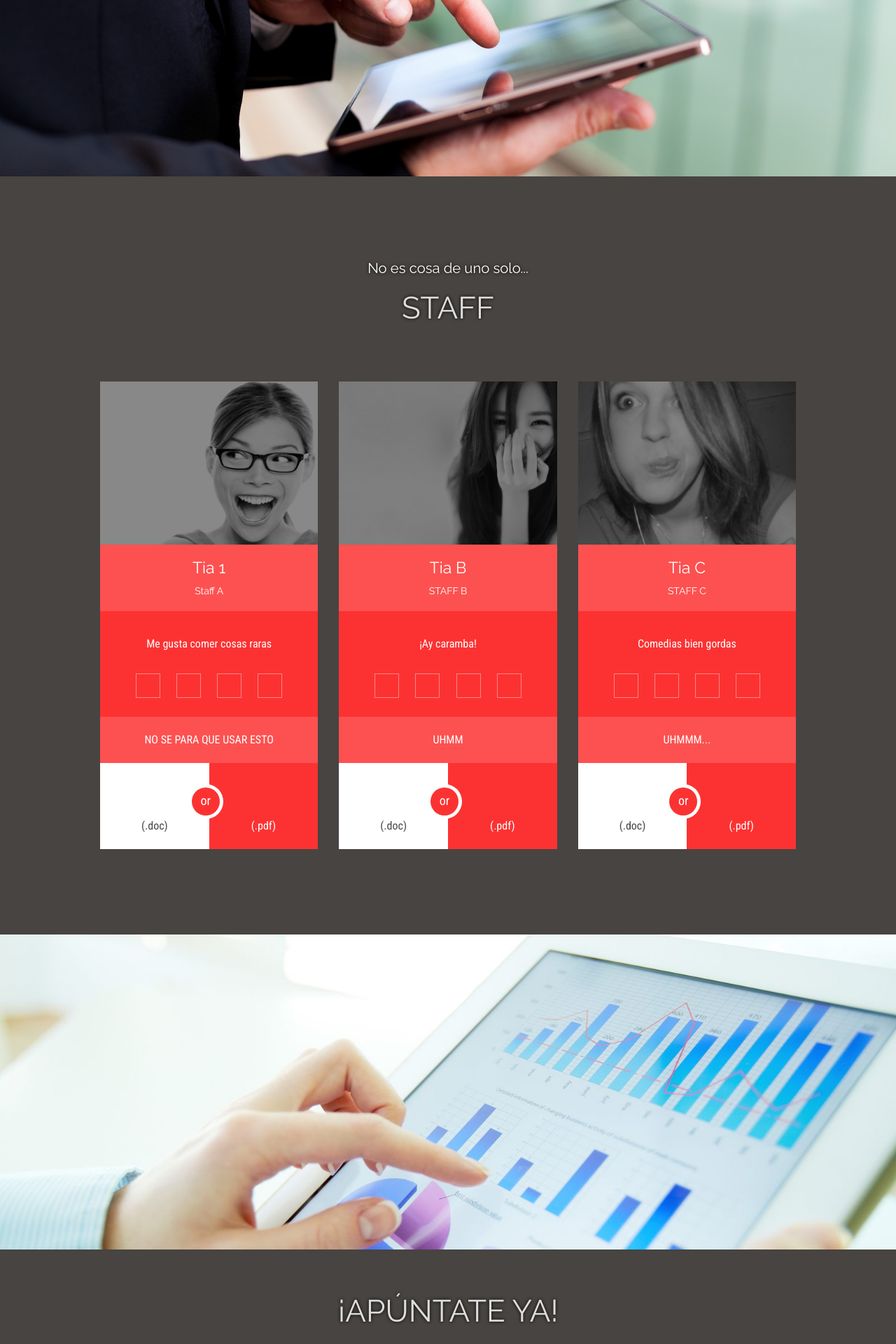
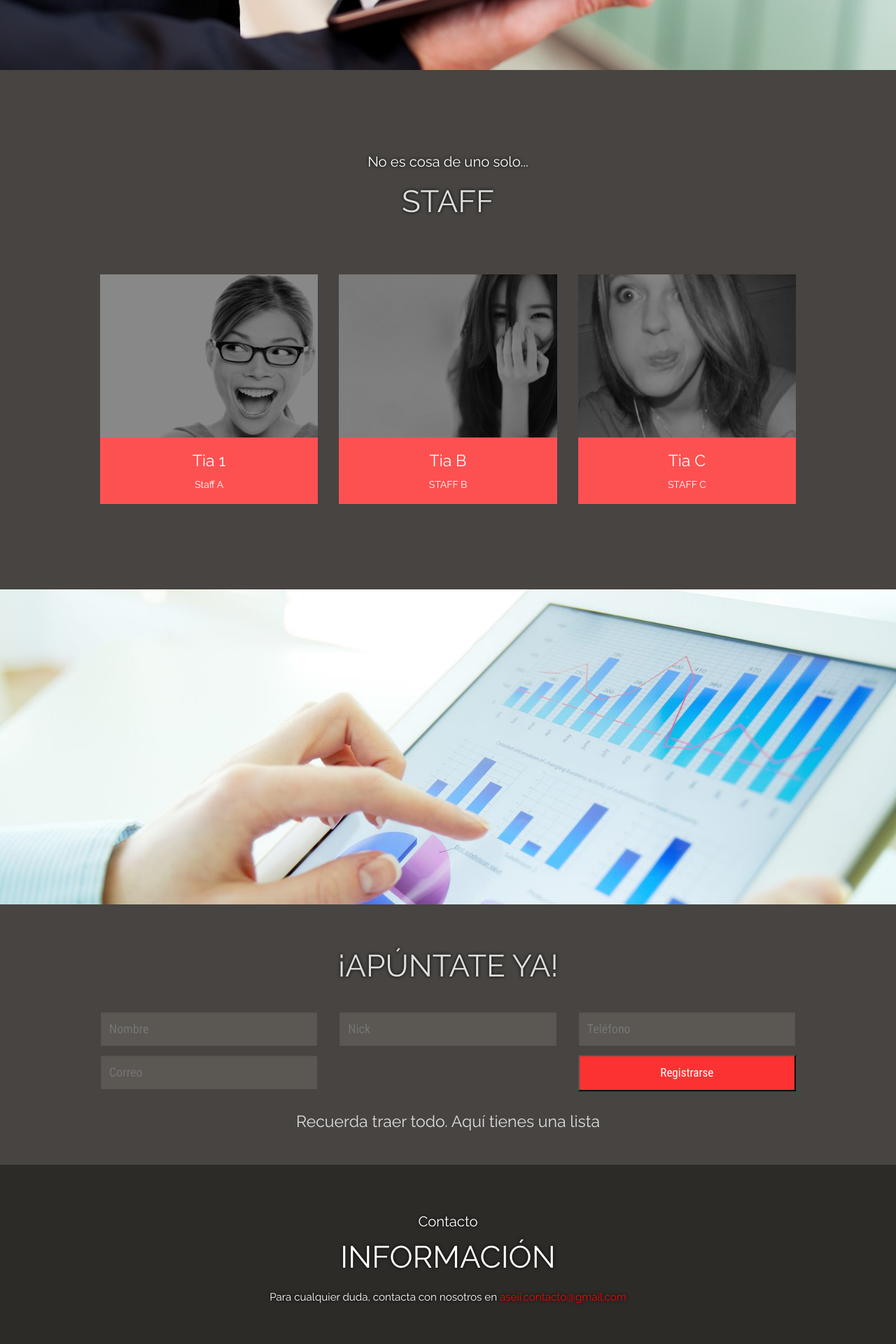
Before and after one commit to ndrs92/Technium-Web, a PHP site: page / in a window 1280 px wide. Shown: the part 4518-6438 px from the top of the page at 70% size. Run offline with PHP 8.4, Linux system fonts and the light colour scheme; some libraries are stand-ins or nearby versions; some web fonts are replaced.

Commit message:
Fixed a lot of bugs in icons, something more

```diff
--- a/index.html
+++ b/index.html
@@ -91,10 +91,9 @@
 
 
 <section class="hero-base">
-   <div class="row fade-element">
+   <div class="row ">
       <div class="twelve columns text-center">
-         <img src="images/logo_small.png" alt="Proline" />
-         <p>Molaría hacer una cuenta atrás aquí. Work in progress</p>
+         <h1>X de Abril de 2014</h1>
       </div>
    </div>
 </section>
@@ -104,7 +103,7 @@
 
 
 <section class="service" id="pro-services">
-   <div class="row fade-element">
+   <div class="row ">
       <div class="twelve text-center columns">
 
          <h3><small>Gaming. Dev. Knowledge</small></h3>
@@ -148,11 +147,218 @@
             <div class="center-list mt30">
                <h4>Más</h4>
                <ul class="icocheck">
-                  <li>&nbsp; Cafetería</li>
-                  <li>&nbsp; Ocio</li>
-                  <li>&nbsp; Deporte?</li>
-                  <li>&nbsp; ni idea</li>
-                  <li>&nbsp; ni idea</li>
+
+
+                  <a class="open-project" data-project="31" href="#project31"><li>&nbsp; Cafetería</li> </a>
+
+
+                  <div class="project-window" id="showcase31">
+                     <div class="row collapse content">
+                        <div class="twelve columns">
+                           <header>
+                              <a class="close-project-window" href="#work" title="close"><i><img src="images/close.png" /></i></a>
+                              <h3>Cafetería</h3>
+                           </header>
+                           <article class="">
+                              <div class="row collapse">
+                                 <div class="five columns p20">
+                                    <hr>
+                                    <div class="row collapse mt20">
+                                       <div class="six mobile-two columns">
+                                          <ul class="no-bullet">
+                                             <li></i> Rellenar </li>
+
+                                          </ul>
+                                       </div>
+                                       <div class="six mobile-two columns">
+                                          <ul class="no-bullet">
+                                             <li>Con info</li>
+
+                                          </ul>
+                                       </div>
+                                    </div>
+                                    <hr>
+                                    <ul class="tags">
+                                       <li><i class="icon-tags"></i> Tags : </li>
+                                       <li><a href="#">Ya</a></li>
+                                       <li><a href="#">veremos</a></li>
+                                       <li><a href="#">que</a></li>
+                                       <li><a href="#">uso</a></li>
+                                       <li><a href="#">tienen</a></li>
+                                    </ul>
+                                    <hr>
+                                    <div class="text-center"><a class="button expand">Botonaco</a></div>
+                                 </div>
+                                 <div class="seven columns text-center p20">
+                                    <div class="cycle-slideshow animate"
+                                    data-cycle-fx="scrollHorz"
+                                    data-cycle-pause-on-hover="true"
+                                    data-cycle-speed="1000"
+                                    data-cycle-timeout="2000"
+                                    data-cycle-prev=".prev"
+                                    data-cycle-next=".next"
+                                    data-cycle-easing="easeInExpo"
+                                    >
+                                    <a class="prev"><img height=64px width=64px src="images/arrow_left.png" /></span></a>
+                                    <a class="next"><img height=64px width=64px src="images/arrow_right.png" /></a>
+                                    <img src="images/feat-lrg-01.jpg" alt="" />
+                                    <img src="images/feat-lrg-02.jpg" alt="" />
+                                    <img src="images/feat-lrg-03.jpg" alt="" />
+                                 </div>
+                              </div>
+                           </div>
+                        </article>
+                     </div>
+                  </div>
+                  <!-- END.INNER-->
+               </div>
+
+
+
+               <a class="open-project" data-project="32" href="#project32"><li>&nbsp; Ocio</li> </a>
+
+
+
+               <div class="project-window" id="showcase32">
+                  <div class="row collapse content">
+                     <div class="twelve columns">
+                        <header>
+                           <a class="close-project-window" href="#work" title="close"><i><img src="images/close.png" /></i></a>
+                           <h3>Ocio</h3>
+                        </header>
+                        <article class="">
+                           <div class="row collapse">
+                              <div class="five columns p20">
+                                 <hr>
+                                 <div class="row collapse mt20">
+                                    <div class="six mobile-two columns">
+                                       <ul class="no-bullet">
+                                          <li></i> Rellenar </li>
+
+                                       </ul>
+                                    </div>
+                                    <div class="six mobile-two columns">
+                                       <ul class="no-bullet">
+                                          <li>Con info</li>
+
+                                       </ul>
+                                    </div>
+                                 </div>
+                                 <hr>
+                                 <ul class="tags">
+                                    <li><i class="icon-tags"></i> Tags : </li>
+                                    <li><a href="#">Ya</a></li>
+                                    <li><a href="#">veremos</a></li>
+                                    <li><a href="#">que</a></li>
+                                    <li><a href="#">uso</a></li>
+                                    <li><a href="#">tienen</a></li>
+                                 </ul>
+                                 <hr>
+                                 <div class="text-center"><a class="button expand">Botonaco</a></div>
+                              </div>
+                              <div class="seven columns text-center p20">
+                                 <div class="cycle-slideshow animate"
+                                 data-cycle-fx="scrollHorz"
+                                 data-cycle-pause-on-hover="true"
+                                 data-cycle-speed="1000"
+                                 data-cycle-timeout="2000"
+                                 data-cycle-prev=".prev"
+                                 data-cycle-next=".next"
+                                 data-cycle-easing="easeInExpo"
+                                 >
+                                 <a class="prev"><img height=64px width=64px src="images/arrow_left.png" /></a>
+                                 <a class="next"><img height=64px width=64px src="images/arrow_right.png" /></a>
+                                 <img src="images/feat-lrg-01.jpg" alt="" />
+                                 <img src="images/feat-lrg-02.jpg" alt="" />
+                                 <img src="images/feat-lrg-03.jpg" alt="" />
+                              </div>
+                           </div>
+                        </div>
+                     </article>
+                  </div>
+               </div>
+               <!-- END.INNER-->
+            </div>
+
+
+
+
+
+
+
+
+
+            <a class="open-project" data-project="33" href="#project33"><li>&nbsp; Deporte</li> </a>
+
+
+            <div class="project-window" id="showcase33">
+               <div class="row collapse content">
+                  <div class="twelve columns">
+                     <header>
+                        <a class="close-project-window" href="#work" title="close"><i><img src="images/close.png" /></i></a>
+                        <h3>Deporte</h3>
+                     </header>
+                     <article class="">
+                        <div class="row collapse">
+                           <div class="five columns p20">
+                              <hr>
+                              <div class="row collapse mt20">
+                                 <div class="six mobile-two columns">
+                                    <ul class="no-bullet">
+                                       <li></i> Rellenar </li>
+
+                                    </ul>
+                                 </div>
+                                 <div class="six mobile-two columns">
+                                    <ul class="no-bullet">
+                                       <li>Con info</li>
+
+                                    </ul>
+                                 </div>
+                              </div>
+                              <hr>
+                              <ul class="tags">
+                                 <li><i class="icon-tags"></i> Tags : </li>
+                                 <li><a href="#">Ya</a></li>
+                                 <li><a href="#">veremos</a></li>
+                                 <li><a href="#">que</a></li>
+                                 <li><a href="#">uso</a></li>
+                                 <li><a href="#">tienen</a></li>
+                              </ul>
+                              <hr>
+                              <div class="text-center"><a class="button expand">Botonaco</a></div>
+                           </div>
+                           <div class="seven columns text-center p20">
+                              <div class="cycle-slideshow animate"
+                              data-cycle-fx="scrollHorz"
+                              data-cycle-pause-on-hover="true"
+                              data-cycle-speed="1000"
+                              data-cycle-timeout="2000"
+                              data-cycle-prev=".prev"
+                              data-cycle-next=".next"
+                              data-cycle-easing="easeInExpo"
+                              >
+                              <a class="prev"><img height=64px width=64px src="images/arrow_left.png" /></a>
+                              <a class="next"><img height=64px width=64px src="images/arrow_right.png" /></a>
+                              <img src="images/feat-lrg-01.jpg" alt="" />
+                              <img src="images/feat-lrg-02.jpg" alt="" />
+                              <img src="images/feat-lrg-03.jpg" alt="" />
+                           </div>
+                        </div>
+                     </div>
+                  </article>
+               </div>
+            </div>
+            <!-- END.INNER-->
+         </div>
+
+
+
+
+
+
+
+
       </ul>
    </div>
    <!-- <a class="button blank lined dark large expand">Detalles</a> -->
@@ -631,37 +840,7 @@
                <h4>Tia 1</h4>
                <h6>Staff A</h6>
             </div>
-            <p>Me gusta comer cosas raras</p>
-            <div class="social">
-               <ul>
-                  <li><span class="ico-square facebook"><i class="icon-facebook"></i></span></li>
-                  <li><span class="ico-square twitter"><i class="icon-twitter"></i></span></li>
-                  <li><span class="ico-square pinterest"><i class="icon-pinterest"></i></span></li>
-                  <li><span class="ico-square linkedin"><i class="icon-linkedin"></i></span></li>
-               </ul>
-            </div>
-            <div class="row collapse">
-               <div class="twelve columns text-center bg-pale">
-                  <p>NO SE PARA QUE USAR ESTO</p>
-               </div>
-            </div>
-            <div class="row collapse">
-               <div class="center-circle">
-                  <div class="inner-circle"><span class="ico-round-center bg-red">or</span></div>
-                  <a href="#">
-                     <div class="six columns bg-white text-center pt20 mobile-two">
-                        <p class="resume"><i class="icon-file-text icon-2x"></i></p>
-                        <p class="resume">(.doc)</p>
-                     </div>
-                  </a>
-                  <a href="#">
-                     <div class="six columns text-center pt20 mobile-two">
-                        <p class="resume-red"><i class="icon-search icon-2x"></i></p>
-                        <p class="resume-red">(.pdf)</p>
-                     </div>
-                  </a>
-               </div>
-            </div>
+
          </div>
       </div>
       <div class="four mobile-four columns text-center">
@@ -671,37 +850,7 @@
                <h4>Tia B</h4>
                <h6>STAFF B</h6>
             </div>
-            <p>¡Ay caramba!</p>
-            <div class="social">
-               <ul>
-                  <li><span class="ico-square facebook"><i class="icon-facebook"></i></span></li>
-                  <li><span class="ico-square twitter"><i class="icon-twitter"></i></span></li>
-                  <li><span class="ico-square pinterest"><i class="icon-pinterest"></i></span></li>
-                  <li><span class="ico-square linkedin"><i class="icon-linkedin"></i></span></li>
-               </ul>
-            </div>
-            <div class="row collapse">
-               <div class="twelve columns text-center bg-pale">
-                  <p>UHMM</p>
-               </div>
-            </div>
-            <div class="row collapse">
-               <div class="center-circle">
-                  <div class="inner-circle"><span class="ico-round-center bg-red">or</span></div>
-                  <a href="#">
-                     <div class="six columns bg-white text-center pt20 mobile-two">
-                        <p class="resume"><i class="icon-file-text icon-2x"></i></p>
-                        <p class="resume">(.doc)</p>
-                     </div>
-                  </a>
-                  <a href="#">
-                     <div class="six columns text-center pt20 mobile-two">
-                        <p class="resume-red"><i class="icon-search icon-2x"></i></p>
-                        <p class="resume-red">(.pdf)</p>
-                     </div>
-                  </a>
-               </div>
-            </div>
+
          </div>
       </div>
       <div class="four mobile-four columns text-center">
@@ -711,37 +860,7 @@
                <h4>Tia C</h4>
                <h6>STAFF C</h6>
             </div>
-            <p>Comedias bien gordas</p>
-            <div class="social">
-               <ul>
-                  <li><span class="ico-square facebook"><i class="icon-facebook"></i></span></li>
-                  <li><span class="ico-square twitter"><i class="icon-twitter"></i></span></li>
-                  <li><span class="ico-square pinterest"><i class="icon-pinterest"></i></span></li>
-                  <li><span class="ico-square linkedin"><i class="icon-linkedin"></i></span></li>
-               </ul>
-            </div>
-            <div class="row collapse">
-               <div class="twelve columns text-center bg-pale">
-                  <p>UHMMM...</p>
-               </div>
-            </div>
-            <div class="row collapse">
-               <div class="center-circle">
-                  <div class="inner-circle"><span class="ico-round-center bg-red">or</span></div>
-                  <a href="#">
-                     <div class="six columns bg-white text-center pt20 mobile-two">
-                        <p class="resume"><i class="icon-file-text icon-2x"></i></p>
-                        <p class="resume">(.doc)</p>
-                     </div>
-                  </a>
-                  <a href="#">
-                     <div class="six columns text-center pt20 mobile-two">
-                        <p class="resume-red"><i class="icon-search icon-2x"></i></p>
-                        <p class="resume-red">(.pdf)</p>
-                     </div>
-                  </a>
-               </div>
-            </div>
+
          </div>
       </div>
    </div>
--- a/stylesheets/design.css
+++ b/stylesheets/design.css
@@ -98,7 +98,7 @@ section.topbar {background: #444444; padding:0; margin:0 auto;
 section.topbar h1 {font-size:36px; color:#596066; margin:0 !important;}
 section.topbar h1 a{color:#596066; }
 
-section.hero{ background-attachment: fixed;background-image: url(../images/bg-hero.jpg);background-size: cover; }
+section.hero{ background-attachment: fixed;background-image: url(../images/bg-hero.jpg); background-size: cover}
 
 section.hero-base { background: #FC3232; width: 100%; padding:60px 0 60px 0;}
 section.hero-base h5 { margin-top: 2px !important; color: #596066; font-weight: normal; }
```
Also changed, not shown: other parts of index.html (+22 -19 lines), images/arrow_left.png (added), images/arrow_right.png (added), images/close.png (added). Lines whose indentation alone changed are shown as unchanged.
